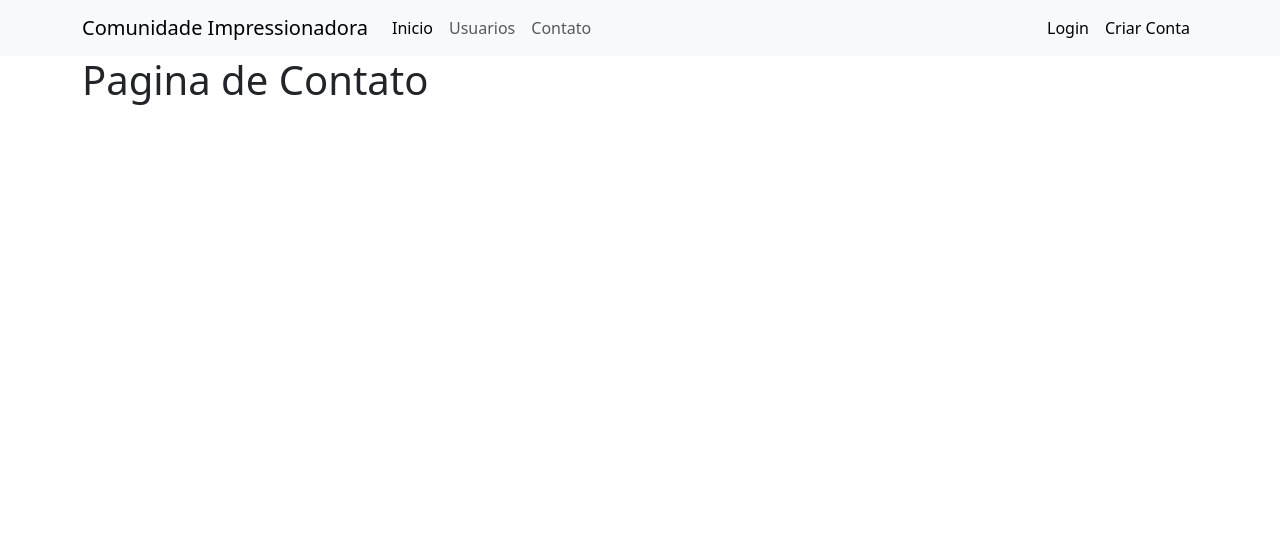
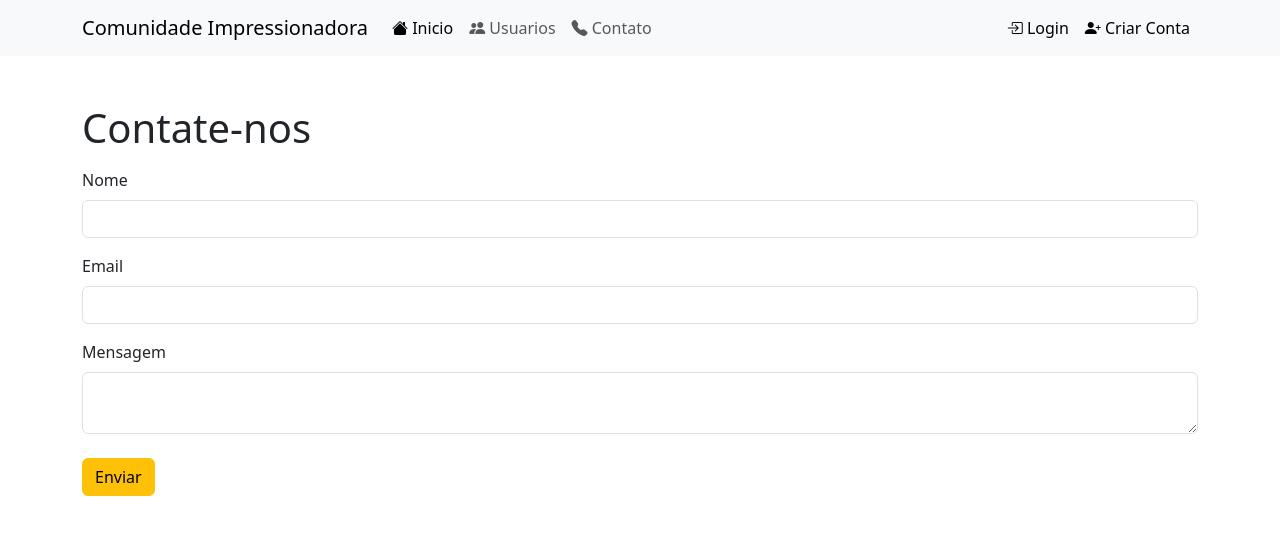
Before and after one commit to AlaiSeide/Site-Comunidade, a Flask app: page /contato in a window 1280 px wide. Shown: the top 535 px of the page. Run offline with Flask 3, Linux system fonts and the light colour scheme.

Commit message:
formulario de contato e armazena-lo no database

```diff
--- a/comunidadeimpressionadora/forms.py
+++ b/comunidadeimpressionadora/forms.py
@@ -1,6 +1,6 @@
 # Arquivo de formularios
 from flask_wtf import FlaskForm
-from wtforms import StringField, PasswordField, SubmitField, BooleanField
+from wtforms import StringField, PasswordField, SubmitField, BooleanField, TextAreaField
 from wtforms.validators import DataRequired, EqualTo, Length, Email, ValidationError
 from comunidadeimpressionadora.models import Usuario
 from flask_login import current_user
@@ -47,3 +47,11 @@ class FormEdiarPerfil(FlaskForm):
             # Se um usuário com o mesmo e-mail é encontrado, lança uma exceção de validação com uma mensagem de erro.
             if usuario:
                 raise ValidationError('Já existe um usuário com esse E-mail. Por favor, cadastre outro E-mail.')
+
+
+
+class ContatoForm(FlaskForm):
+    nome = StringField('Nome', validators=[DataRequired()])
+    email = StringField('Email', validators=[DataRequired(), Email()])
+    mensagem = TextAreaField('Mensagem', validators=[DataRequired()])
+    submit = SubmitField('Enviar')
--- a/comunidadeimpressionadora/routes.py
+++ b/comunidadeimpressionadora/routes.py
@@ -1,8 +1,12 @@
 from flask import render_template, redirect, url_for, flash, request
 from comunidadeimpressionadora import app, database, bcrypt
-from comunidadeimpressionadora.forms import FormCriarConta, FormLogin, FormEdiarPerfil
-from comunidadeimpressionadora.models import Usuario
+from comunidadeimpressionadora.forms import FormCriarConta, FormLogin, FormEdiarPerfil, ContatoForm
+from comunidadeimpressionadora.models import Usuario, Contato
 from flask_login import login_user, logout_user, current_user, login_required
+
+import smtplib
+from email.mime.multipart import MIMEMultipart
+from email.mime.text import MIMEText
 
 
 lista_usuarios = ['Alai', 'Samir', 'Onur', 'Jan']
@@ -13,9 +17,42 @@ def home():
     return render_template('home.html')
 
 # pagina de contato
-@app.route("/contato")
+@app.route("/contato", methods=['GET', 'POST'])
 def contato():
-    return render_template('contato.html')
+        contatoform = ContatoForm()
+        if contatoform.validate_on_submit():
+            contato = Contato(nome=contatoform.nome.data, email=contatoform.email.data, mensagem=contatoform.mensagem.data)
+            database.session.add(contato)
+            database.session.commit()
+            print(request.form)
+            flash('Sua mensagem foi enviada com sucesso!', 'alert-success')
+        elif request.method == 'GET' and current_user.is_authenticated:
+           contatoform.nome.data = current_user.username
+           contatoform.email.data = current_user.email
+
+        # Configuração do email
+        # meu_email = "alaiseide2006@gmail.com"  # Substitua pelo seu email
+        # minha_senha = "Flashrevers20102010.."  # Substitua pela sua senha
+
+        # # Criar a mensagem
+        # msg = MIMEMultipart()
+        # msg['From'] = meu_email
+        # msg['To'] = meu_email  # Você pode substituir por qualquer outro email
+        # msg['Subject'] = "Nova mensagem de contato"
+        # corpo_email = f"Nome: {contatoform.nome.data}\nEmail: {contatoform.email.data}\nMensagem:\n{contatoform.mensagem.data}"
+        # msg.attach(MIMEText(corpo_email, 'plain'))
+
+        # # Enviar o email
+        # server = smtplib.SMTP('smtp.gmail.com', 587)  # Use o servidor SMTP do seu provedor de email
+        # server.starttls()
+        # server.login(meu_email, minha_senha)
+        # text = msg.as_string()
+        # server.sendmail(meu_email, meu_email, text)
+        # server.quit()
+        # Aqui você pode adicionar o código para lidar com os dados do formulário de contato
+        # Por exemplo, você pode enviar um e-mail com a mensagem ou armazená-la em um banco de dados
+
+        return render_template('contato.html', contatoform=contatoform)
 
 # pagina de usuarios
 @app.route("/usuarios")
@@ -63,8 +100,11 @@ def login():
             flash(f'Falha no Login. E-mail ou Senha Incorretos.','alert-danger')
 
 
+        """
+        request.form é um dicionário que contém todos os campos do formulário. A chave é o nome do campo e o valor é o valor do campo. Então, 'botao_submit_criarconta' in request.form verifica se a chave 'botao_submit_criarconta' está presente no dicionário request.form, o que significaria que o botão de submit do formulário de criação de conta foi pressionado."""
     # Verifica se o usuario criou conta com sucesso
     if form_criarconta.validate_on_submit() and 'botao_submit_criarconta' in request.form:
+        # print(request.form)
         # criptografar a senha
         senha_cript = bcrypt.generate_password_hash(form_criarconta.senha.data)
         #print(senha_cript)
@@ -75,6 +115,8 @@ def login():
         database.session.add(usuario)
         database.session.commit()
 
+        # fazendo login do usuario
+        login_user(usuario)
         # exibir msg de conta criada com sucesso
         flash(f'Conta Criada para o e-mail: {form_criarconta.email.data}', 'alert-success')
         # redirecionar para outra pagina
--- a/comunidadeimpressionadora/templates/base.html
+++ b/comunidadeimpressionadora/templates/base.html
@@ -5,6 +5,7 @@
     <meta name="viewport" content="width=device-width, initial-scale=1.0">
     <title>Comunidade Impressionadora</title>
     <link href="https://cdn.jsdelivr.net/npm/bootstrap@5.3.3/dist/css/bootstrap.min.css" rel="stylesheet" integrity="sha384-QWTKZyjpPEjISv5WaRU9OFeRpok6YctnYmDr5pNlyT2bRjXh0JMhjY6hW+ALEwIH" crossorigin="anonymous">
+    <link rel="stylesheet" href="https://cdn.jsdelivr.net/npm/bootstrap-icons@1.11.3/font/bootstrap-icons.min.css">
     <link rel="stylesheet" type="text/css" href="{{ url_for('static', filename='main.css') }}">
 
     {% block head %}
--- a/comunidadeimpressionadora/templates/contato.html
+++ b/comunidadeimpressionadora/templates/contato.html
@@ -3,7 +3,66 @@
 
 
 {% block body %}
-    <div class="container">
-        <h1>Pagina de Contato</h1>
-    </div>
+
+  <div class="container">
+    <h1 class="mt-5 mb-3">Contate-nos</h1>
+    <form method="POST">
+        {{ contatoform.csrf_token }}
+
+        <!--Campo de Nome-->
+        <div class="mb-3">
+            {{ contatoform.nome.label(class="form-label") }}
+            <!--Fazendo aparecer os erros caso tenha um erro no nome digitado-->
+            {% if contatoform.nome.errors %}
+                {{ contatoform.nome(class="form-control is-invalid") }}
+                <!--O erro-->
+                <div class="invalid-feedback">
+                    {% for erro in contatoform.nome.errors %}
+                        {{ erro }}
+                    {% endfor %}
+                </div>
+                <!--Caso nao tenha nenhum erro-->
+            {% else %}
+                {{ contatoform.nome(class="form-control") }}
+            {% endif %}
+          </div>
+
+          <!--Campo de E-mail-->
+          <div class="mb-3">
+            {{ contatoform.email.label(class="form-label") }}
+            <!--Fazendo aparecer os erros caso tenha um erro no email digitado-->
+            {% if contatoform.email.errors %}
+                {{ contatoform.email(class="form-control is-invalid") }}
+                <!--O erro-->
+                <div class="invalid-feedback">
+                    {% for erro in contatoform.email.errors %}
+                        {{ erro }}
+                    {% endfor %}
+                </div>
+            <!--Caso nao tenha nenhum erro-->
+            {% else %}
+                {{ contatoform.email(class="form-control") }}
+            {% endif %}
+          </div>
+
+          <!--Campo da mensagem-->
+          <div class="mb-3">
+            {{ contatoform.mensagem.label(class="form-label") }}
+            <!--Fazendo aparecer os erros caso tenha um erro na mensagem digitado-->
+            {% if contatoform.mensagem.errors %}
+                {{ contatoform.mensagem(class="form-control is-invalid") }}
+                <!--O erro-->
+                <div class="invalid-feedback">
+                    {% for erro in contatoform.mensagem.errors %}
+                        {{ erro }}
+                    {% endfor %}
+                </div>
+            <!--Caso nao tenha nenhum erro-->
+            {% else %}
+                {{ contatoform.mensagem(class="form-control") }}
+            {% endif %}
+          </div>
+          {{ contatoform.submit(class="btn btn-warning mt-2") }}
+  </div>
+
 {% endblock %}
--- a/comunidadeimpressionadora/templates/login.html
+++ b/comunidadeimpressionadora/templates/login.html
@@ -36,6 +36,7 @@
                                 {{ form_login.email(class="form-control") }}
                             {% endif %}
                         </div>
+
                         <!--Campo de senha-->
                         <div class="form-group">
                             {{ form_login.senha.label(class="form-control-label") }}
--- a/comunidadeimpressionadora/templates/navbar.html
+++ b/comunidadeimpressionadora/templates/navbar.html
@@ -8,38 +8,38 @@
             <!--Primeiros links de bara de navegacao-->
             <ul class="navbar-nav me-auto mb-2 mb-lg-0">
                 <li class="nav-item">
-                    <a class="nav-link active" aria-current="page" href="{{ url_for('home') }}">Inicio</a>
+                    <a class="nav-link active" aria-current="page" href="{{ url_for('home') }}"><i class="bi bi-house-fill"></i> Inicio</a>
                 </li>
                 <li class="nav-item">
-                    <a class="nav-link" href="{{ url_for('usuarios') }}">Usuarios</a>
+                    <a class="nav-link" href="{{ url_for('usuarios') }}"><i class="bi bi-people-fill"></i> Usuarios</a>
                 </li>
                 <li class="nav-item">
-                    <a class="nav-link" href="{{ url_for('contato') }}">Contato</a>
+                    <a class="nav-link" href="{{ url_for('contato') }}"><i class="bi bi-telephone-fill"></i> Contato</a>
                 </li>
             </ul>
 
             <!--Links na barra de navegacao de login e de criar conta-->
-            <ul class="navbar-nav d-flex">
+            <ul class="navbar-nav d-flex justify-content-center">
                 <!--Isso ai so vai aparecer se o usuario estiver autenticado-->
                 {% if current_user.is_authenticated %}
                     <li class="nav-item">
-                        <a class="nav-link active" aria-current="page" href="{{ url_for('criar_post') }}">Criar Post</a>
+                        <a class="nav-link active" aria-current="page" href="{{ url_for('criar_post') }}"><i class="bi bi-pencil-square"></i> Criar Post</a>
                     </li>
 
                     <li class="nav-item">
-                        <a class="nav-link active" aria-current="page" href="{{ url_for('perfil') }}">Meu Perfil</a>
+                        <a class="nav-link active" aria-current="page" href="{{ url_for('perfil') }}"><i class="bi bi-person-circle"></i> Meu Perfil</a>
                     </li>
 
                     <li class="nav-item">
-                        <a class="nav-link active" aria-current="page" href="{{ url_for('sair') }}">Sair</a>
+                        <a class="nav-link active" aria-current="page" href="{{ url_for('sair') }}"><i class="bi bi-box-arrow-left"></i> Sair</a>
                     </li>
                 <!--Isso ai so vai aparecer se o usuario nao estiver autenticado-->
                 {% else %}
                     <li class="nav-item">
-                        <a class="nav-link active" aria-current="page" href="{{ url_for('login') }}">Login</a>
+                        <a class="nav-link active" aria-current="page" href="{{ url_for('login') }}"><i class="bi bi-box-arrow-in-right"></i> Login</a>
                     </li>
                     <li class="nav-item">
-                        <a class="nav-link active" aria-current="page" href="{{ url_for('login') }}">Criar Conta</a>
+                        <a class="nav-link active" aria-current="page" href="{{ url_for('login') }}"><i class="bi bi-person-plus-fill"></i> Criar Conta</a>
                     </li>
                 {% endif %}
             </ul>
```
Also changed, not shown: comunidadeimpressionadora/models.py (+8 -0 lines), testes.py (+11 -11 lines).
